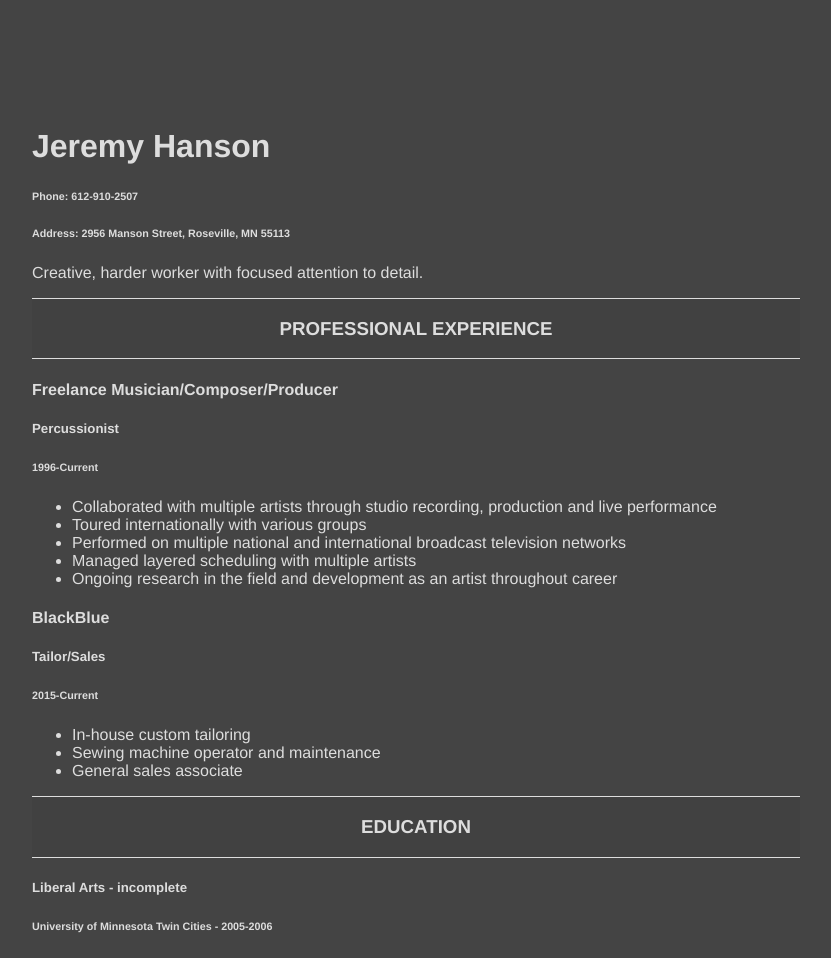
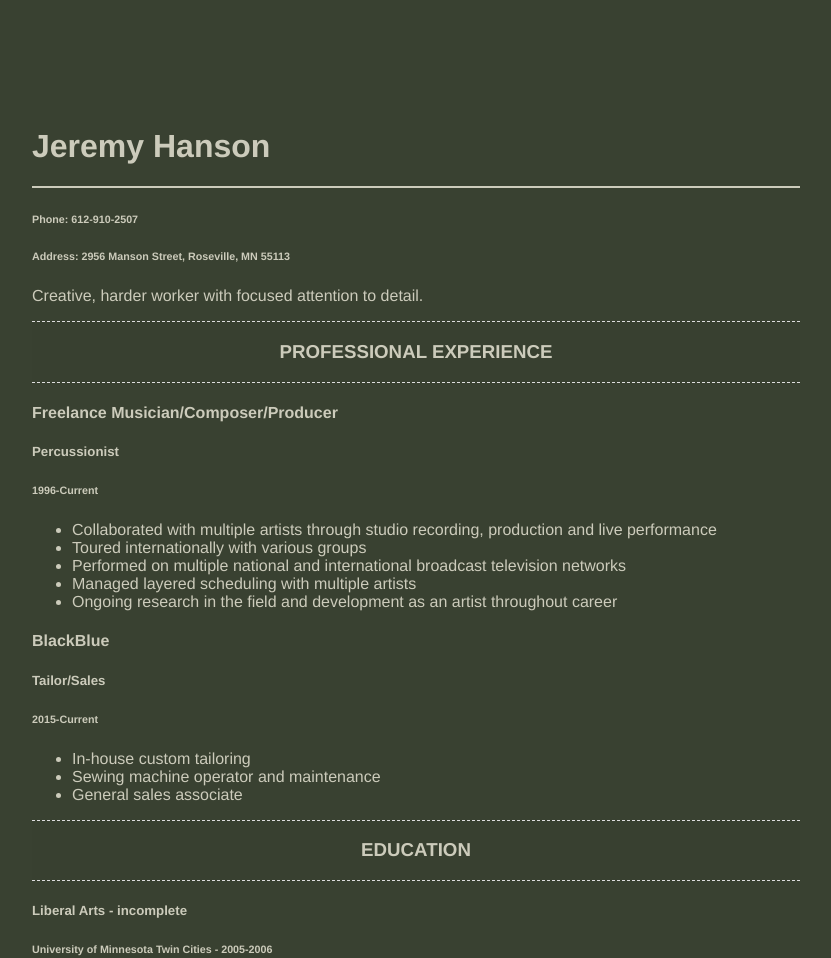
Before and after one commit to jeremyhansonux/jeremyhansonux.github.io, a plain HTML site: page index.html in a window 1280 px wide. Shown: the whole page, without its empty margins (224-1055 px from the left). Drawn offline with Linux system fonts and the light colour scheme.

Commit message:
Update style.css

```diff
--- a/style.css
+++ b/style.css
@@ -1,6 +1,6 @@
 body {
-    background-color: #444444;
-    color: #dddddd;
+    background-color: #394131;
+    color: #cccbbb;
     font-family: Ariel, Helvetica, sans-serif;
     margin: 10% 20%;
 }
@@ -8,7 +8,10 @@ body {
 .exp-header {
   text-align: center;
   text-transform: uppercase;
-  border-top: 1px solid #dddddd;
-  border-bottom: 1px solid #dddddd;
-  background-color: rgba(0,0,0, 0.05)
-}
+  border-top: 1px dashed #dddddd;
+  border-bottom: 1px dashed #dddddd;
+  background-color: rgba(0,0,0, 0.02)
+  }
+
+.title-header {
+  border-bottom: 2px solid #cccbbb;
```
